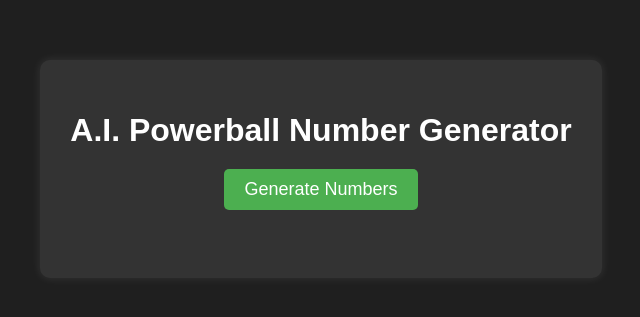
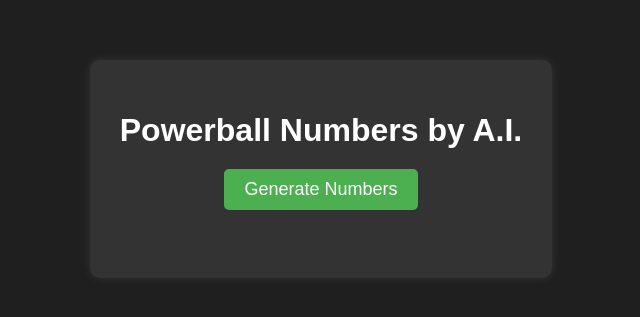
Before and after one commit to SDSchultz/my-chatgpt, a plain HTML site: page index.html in a window 1280 px wide. Shown: the part 231-548 px from the top of the page, without its empty margins (319-959 px from the left). Drawn offline with Linux system fonts and the light colour scheme.

Commit message:
Add files via upload

```diff
--- a/index.html
+++ b/index.html
@@ -2,12 +2,12 @@
 <html lang="en">
 <head>
   <meta charset="UTF-8">
-  <title>A.I. Powerball Number Generator</title>
+  <title>Powerball Numbers by A.I.</title>
   <link rel="stylesheet" href="styles.css">
 </head>
 <body>
   <div class="container">
-    <h1>A.I. Powerball Number Generator</h1>
+    <h1>Powerball Numbers by A.I.</h1>
     <button id="generateButton">Generate Numbers</button>
     <div id="result" class="result"></div>
 <br>
```
